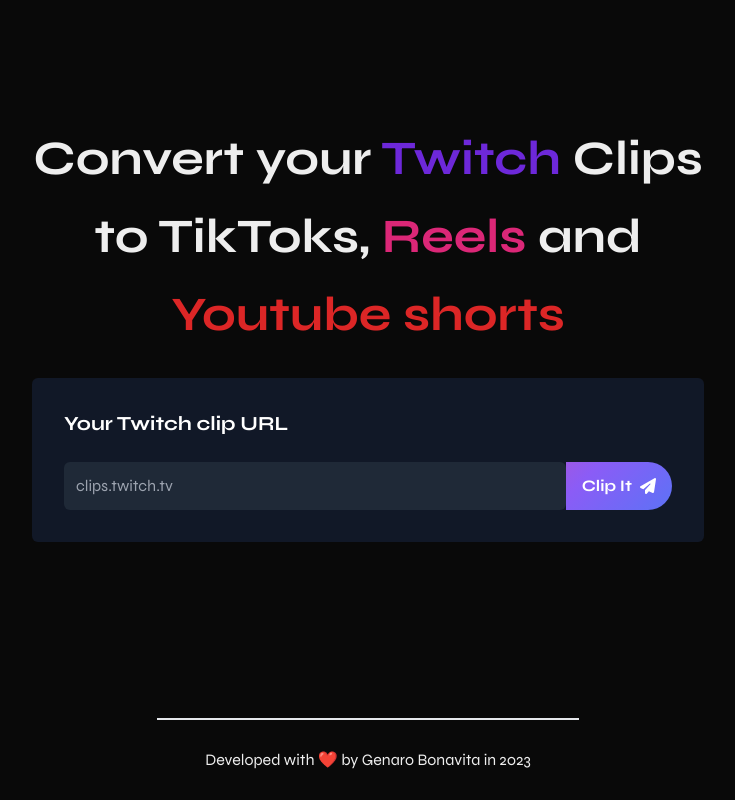
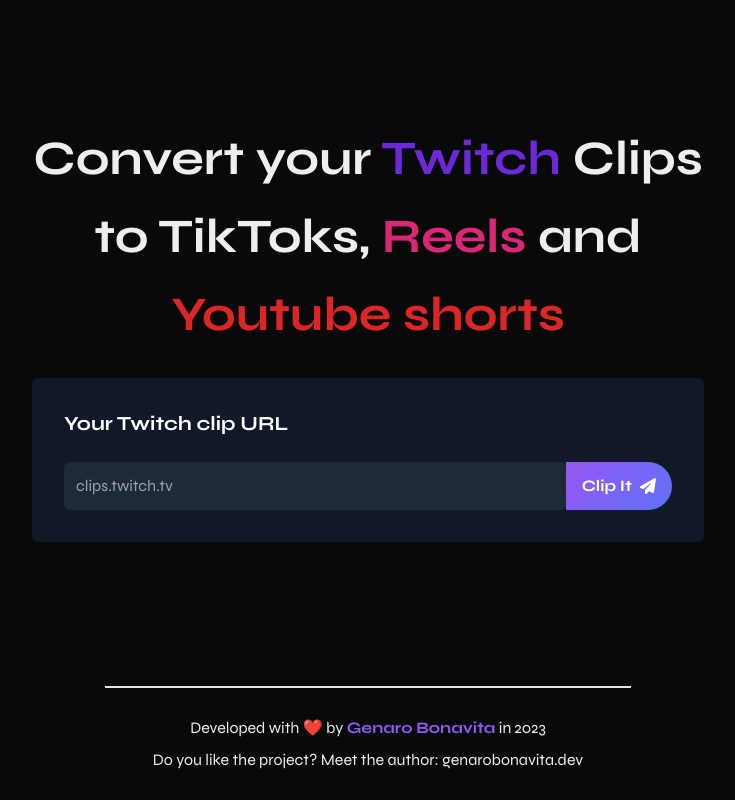
Before and after one commit to genaroibc/clippitt, a Next.js app: page / in a window 1280 px wide. Shown: the whole page, without its empty margins (272-1007 px from the left). Built offline with nearby package versions, Linux system fonts and the light colour scheme.

Commit message:
[FEAT]: add link to webpage in footer

```diff
--- a/src/components/Footer.tsx
+++ b/src/components/Footer.tsx
@@ -3,7 +3,12 @@
     <footer className="border-t-2 py-6 md:px-12 text-center w-full md:max-w-fit mx-auto">
       <p>
         Developed with ❤️ by{" "}
-        <a href="https://genarobonavita.dev/">Genaro Bonavita</a> in 2023
+        <span className="text-violet-500 font-bold">Genaro Bonavita</span> in
+        2023
+      </p>
+      <p>
+        Do you like the project? Meet the author:{" "}
+        <a href="https://genarobonavita.dev">genarobonavita.dev</a>
       </p>
     </footer>
   );
```
